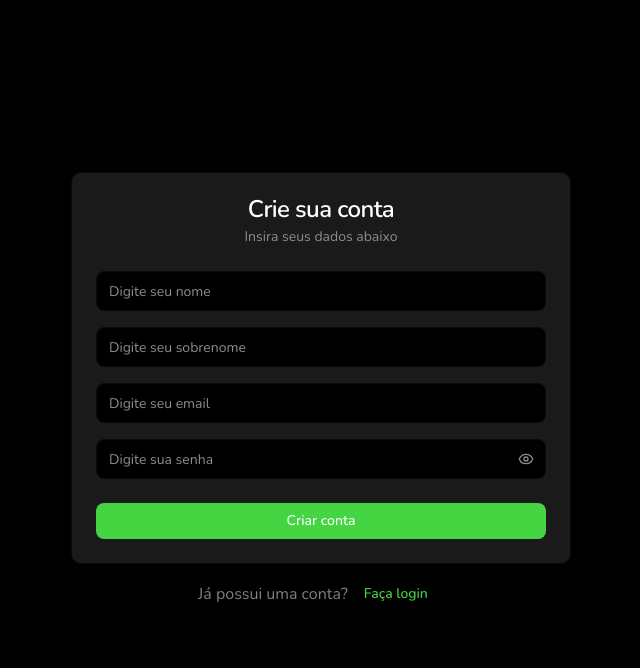
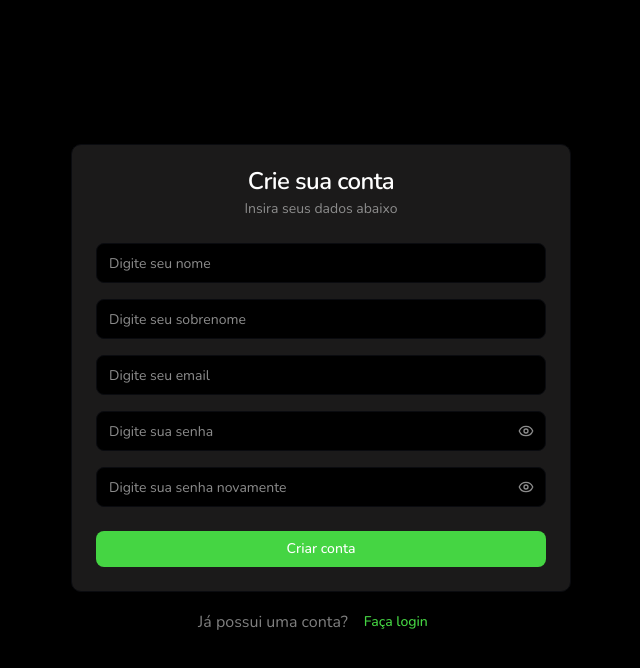
Before and after one commit to henriqueliima/fintrack, a React (Vite) app: page /signup in a window 1280 px wide. Shown: the top 668 px of the page, without its empty margins (319-959 px from the left). Built offline with nearby package versions, Linux system fonts and the light colour scheme.

Commit message:
feat: add password input component

```diff
--- /dev/null
+++ b/src/components/password-input.jsx
@@ -0,0 +1,26 @@
+import { EyeIcon, EyeOffIcon } from 'lucide-react';
+import { useState } from 'react';
+
+import { Button } from './ui/button';
+import { Input } from './ui/input';
+
+const PasswordInput = ({ placeholder = 'Digite sua senha' }) => {
+  const [passwordIsVisible, setPasswordIsVisible] = useState(false);
+  return (
+    <div className="relative">
+      <Input
+        placeholder={placeholder}
+        type={passwordIsVisible ? 'text' : 'password'}
+      />
+      <Button
+        variant="ghost"
+        className="text-muted-foreground absolute top-0 right-0 bottom-0 my-auto mr-1 h-8 w-8"
+        onClick={() => setPasswordIsVisible((prev) => !prev)}
+      >
+        {passwordIsVisible ? <EyeOffIcon /> : <EyeIcon />}
+      </Button>
+    </div>
+  );
+};
+
+export default PasswordInput;
--- a/src/pages/signup.jsx
+++ b/src/pages/signup.jsx
@@ -1,7 +1,6 @@
-import { EyeIcon, EyeOffIcon } from 'lucide-react';
-import { useState } from 'react';
 import { Link } from 'react-router';
 
+import PasswordInput from '@/components/password-input';
 import { Button } from '@/components/ui/button';
 import {
   Card,
@@ -14,7 +13,6 @@
 import { Input } from '@/components/ui/input';
 
 const SignupPage = () => {
-  const [passwordIsVisible, setPasswordIsVisible] = useState(false);
   return (
     <div className="flex h-screen w-screen flex-col items-center justify-center gap-3">
       <Card className="w-[500px]">
@@ -26,19 +24,8 @@
           <Input placeholder="Digite seu nome" />
           <Input placeholder="Digite seu sobrenome" />
           <Input placeholder="Digite seu email" />
-          <div className="relative">
-            <Input
-              placeholder="Digite sua senha"
-              type={passwordIsVisible ? 'text' : 'password'}
-            />
-            <Button
-              variant="ghost"
-              className="text-muted-foreground absolute top-0 right-0 bottom-0 my-auto mr-1 h-8 w-8"
-              onClick={() => setPasswordIsVisible((prev) => !prev)}
-            >
-              {passwordIsVisible ? <EyeOffIcon /> : <EyeIcon />}
-            </Button>
-          </div>
+          <PasswordInput />
+          <PasswordInput placeholder="Digite sua senha novamente" />
         </CardContent>
         <CardFooter>
           <Button className="w-full">Criar conta</Button>
```
